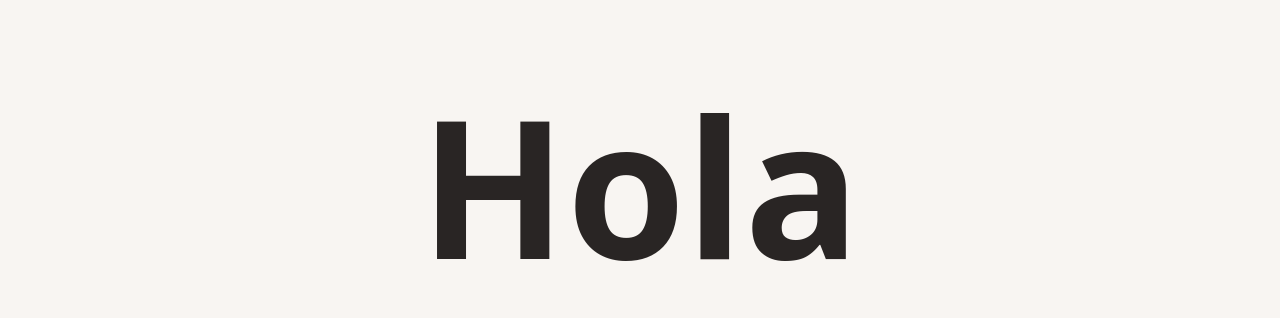
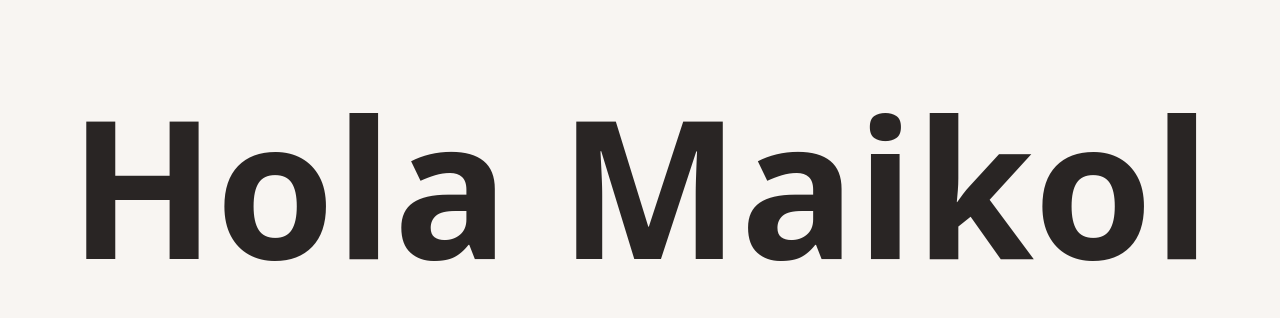
Before and after one commit to dylanparra369/estetica-de-mascotas, a plain HTML site: page index.html in a window 1280 px wide. Shown: the part 216-534 px from the top of the page. Drawn offline with Linux system fonts and the light colour scheme.

Commit message:
Actualiza saludo a Hola Maikol
Co-authored-by: Copilot <223556219+Copilot@users.noreply.github.com>

```diff
--- a/index.html
+++ b/index.html
@@ -24,7 +24,7 @@
   </head>
   <body>
     <main>
-      <h1>Hola</h1>
+      <h1>Hola Maikol</h1>
     </main>
   </body>
 </html>
```
